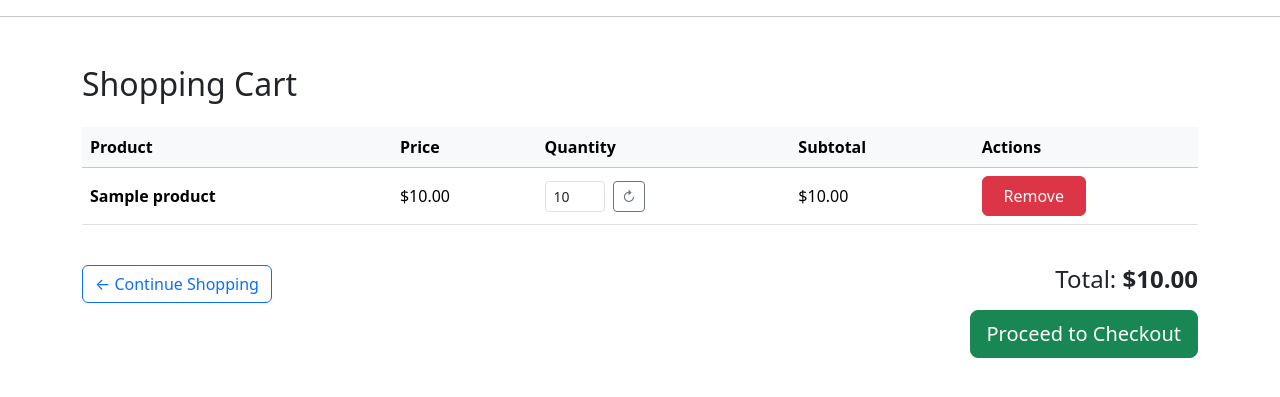
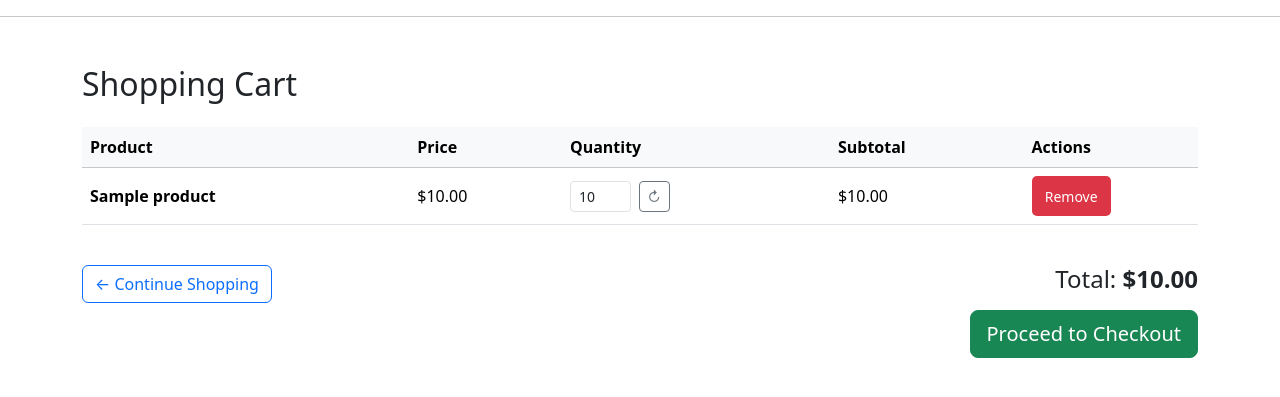
Before and after one commit to adan-shahid/ecommerce_website, a Django app: template templates/cart/cart_details.html in a window 1280 px wide. Shown: the part 60-457 px from the top of the page. Run offline with Django 3.2, Linux system fonts and the light colour scheme; the template is opened without the code that fills it: most values are stand-ins (such as "Sample title", 1, 10 or a date in 2020); some libraries are stand-ins or nearby versions.

Commit message:
worked fine

```diff
--- a/templates/cart/cart_details.html
+++ b/templates/cart/cart_details.html
@@ -34,9 +34,15 @@
         <td>${{ item.subtotal|floatformat:2 }}</td>
 
         <td>
-            <a href="{% url 'remove-cart-item' item.id %}" class="btn btn-danger w-50 d-inline-flex align-items-center justify-content-center" style="height: 40px !important;">
+            <a href="{% url 'remove-cart-item' item.id %}"
+   style="background-color: #dc3545; color: white; width: 50%; height: 40px; display: inline-flex; align-items: center; justify-content: center; border-radius: 5px; text-decoration: none; font-weight: 500; font-size: 14px; border: none; transition: background-color 0.15s ease-in-out;"
+   onmouseover="this.style.backgroundColor='#bb2d3b'"
+   onmouseout="this.style.backgroundColor='#dc3545'">
+    Remove
+</a>
+            <!-- <a href="{% url 'remove-cart-item' item.id %}" class="btn btn-danger w-50 d-inline-flex align-items-center justify-content-center" style="height: 40px !important;">
                 Remove
-            </a>
+            </a> -->
         </td>
     </tr>
     {% endfor %}
@@ -58,7 +64,7 @@
         <div class="alert alert-info text-center" role="alert">
             Your cart is currently empty.
             <br>
-            <a href="#" class="btn btn-primary mt-3">Go Shopping</a>
+            <a href="{% url 'product' %}" class="btn btn-primary mt-3">Go Shopping</a>
         </div>
     {% endif %}
 </div>
```
